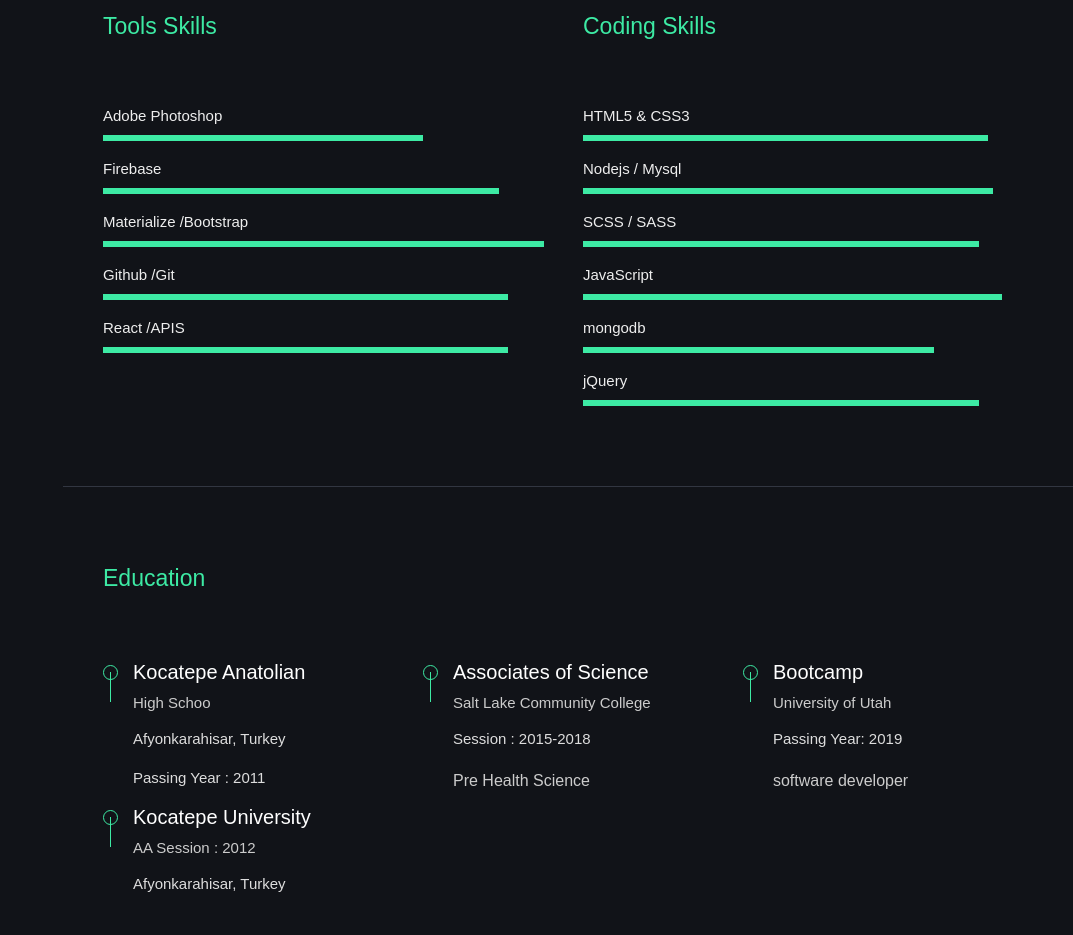
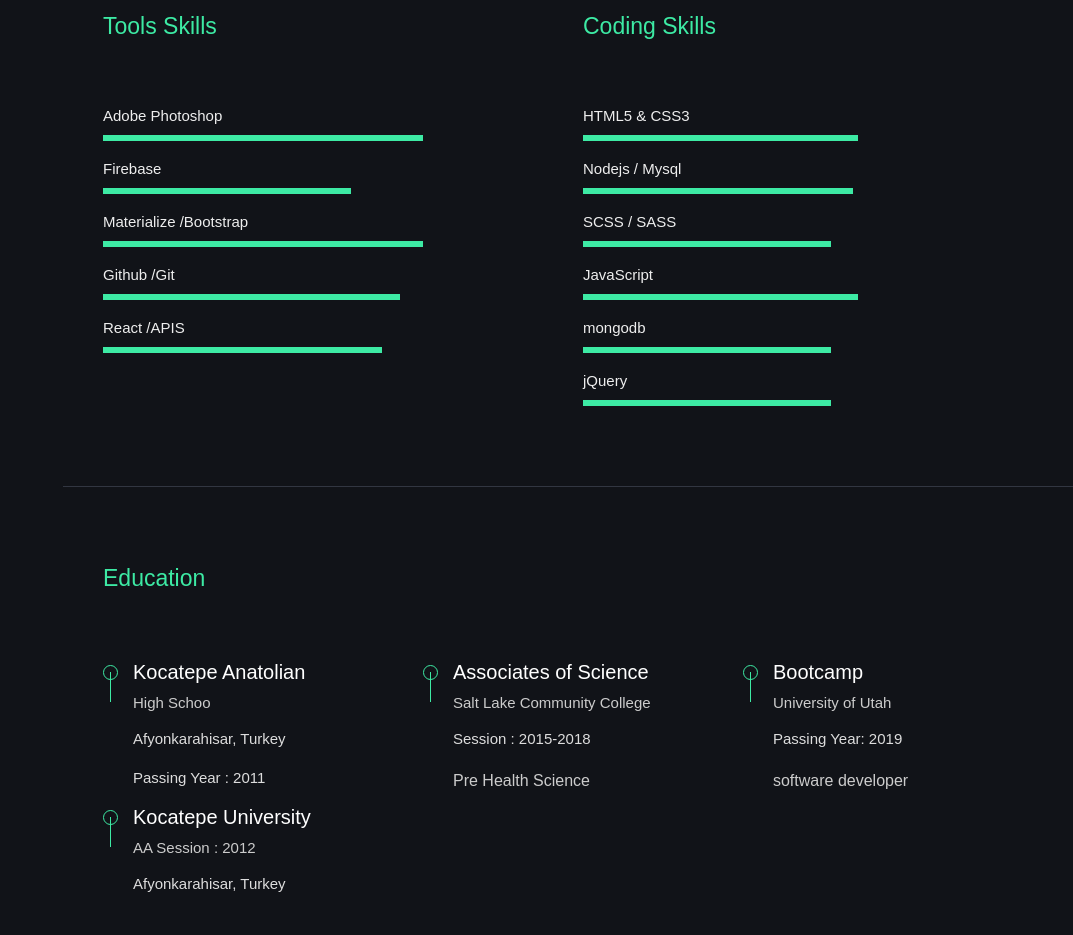
Before and after one commit to hachir/Portfolio-_-Resume, a plain HTML site: page index.html in a window 1280 px wide. Shown: the part 1300-2235 px from the top of the page, without its empty margins (207-1280 px from the left). Drawn offline with Linux system fonts and the light colour scheme.

Commit message:
update-fiels

```diff
--- a/index.html
+++ b/index.html
@@ -160,27 +160,27 @@
 							<div class="skill-item">
 								<p>Firebase</p>
 								<div class="skill-wrap">
-									<div class="skill-percent wow slideInLeft" data-wow-delay=".1s" style="width:88%"></div>
+									<div class="skill-percent wow slideInLeft" data-wow-delay=".1s" style="width:55%"></div>
 								</div>
 							</div>
 							<!-- skill item -->
 							<div class="skill-item">
 								<p>Materialize /Bootstrap</p>
 								<div class="skill-wrap">
-									<div class="skill-percent wow slideInLeft" data-wow-delay=".2s" style="width:98%"></div>
+									<div class="skill-percent wow slideInLeft" data-wow-delay=".2s" style="width:71%"></div>
 								</div>
 							</div>
 							<!-- skill item -->
 							<div class="skill-item">
 								<p>Github  /Git</p>
 								<div class="skill-wrap">
-									<div class="skill-percent wow slideInLeft" data-wow-delay=".3s" style="width:90%"></div>
+									<div class="skill-percent wow slideInLeft" data-wow-delay=".3s" style="width:66%"></div>
 								</div>
 							</div>
 							<div class="skill-item">
 									<p>React /APIS</p>
 									<div class="skill-wrap">
-										<div class="skill-percent wow slideInLeft" data-wow-delay=".3s" style="width:90%"></div>
+										<div class="skill-percent wow slideInLeft" data-wow-delay=".3s" style="width:62%"></div>
 									</div>
 								</div>
 						</div>
@@ -192,34 +192,34 @@
 							<div class="skill-item">
 								<p>HTML5 &amp; CSS3</p>
 								<div class="skill-wrap">
-									<div class="skill-percent wow slideInLeft" style="width:90%"></div>
+									<div class="skill-percent wow slideInLeft" style="width:61%"></div>
 								</div>
 							</div>
 							<div class="skill-item">
 								<p>Nodejs / Mysql</p>
 								<div class="skill-wrap">
-									<div class="skill-percent wow slideInLeft" data-wow-delay=".1s" style="width:91%"></div>
+									<div class="skill-percent wow slideInLeft" data-wow-delay=".1s" style="width:60%"></div>
 								</div>
 							</div>
 							<!-- skill item -->
 							<div class="skill-item">
 								<p>SCSS / SASS</p>
 								<div class="skill-wrap">
-									<div class="skill-percent wow slideInLeft" data-wow-delay=".1s" style="width:88%"></div>
+									<div class="skill-percent wow slideInLeft" data-wow-delay=".1s" style="width:55%"></div>
 								</div>
 							</div>
 							<!-- skill item -->
 							<div class="skill-item">
 								<p>JavaScript</p>
 								<div class="skill-wrap">
-									<div class="skill-percent wow slideInLeft" data-wow-delay=".2s" style="width:93%"></div>
+									<div class="skill-percent wow slideInLeft" data-wow-delay=".2s" style="width:61%"></div>
 								</div>
 							</div>
 							<!-- skill item -->
 							<div class="skill-item">
 								<p>mongodb</p>
 								<div class="skill-wrap">
-									<div class="skill-percent wow slideInLeft" data-wow-delay=".2s" style="width:78%"></div>
+									<div class="skill-percent wow slideInLeft" data-wow-delay=".2s" style="width:55%"></div>
 								</div>
 							</div>
 
@@ -227,7 +227,7 @@
 							<div class="skill-item">
 								<p>jQuery</p>
 								<div class="skill-wrap">
-									<div class="skill-percent wow slideInLeft" data-wow-delay=".3s" style="width:88%"></div>
+									<div class="skill-percent wow slideInLeft" data-wow-delay=".3s" style="width:55%"></div>
 								</div>
 							</div>
 						</div>
```
